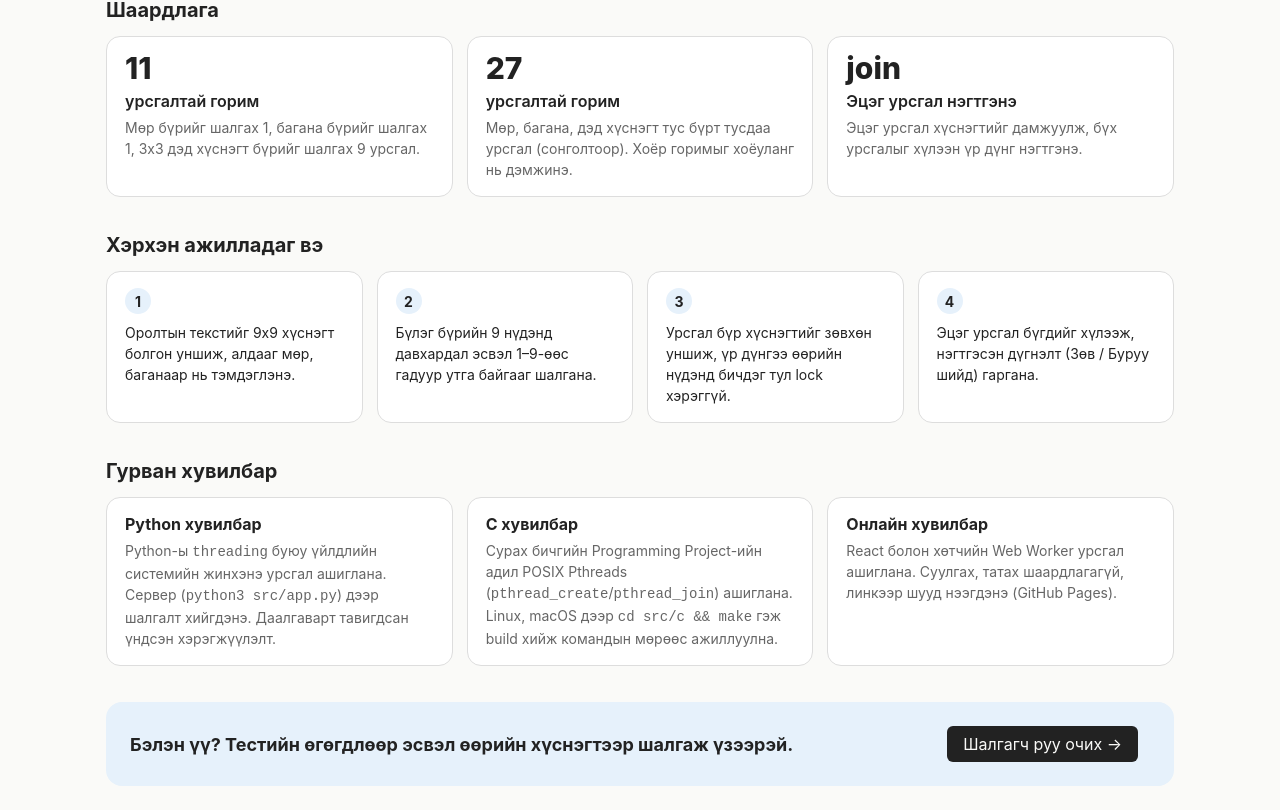
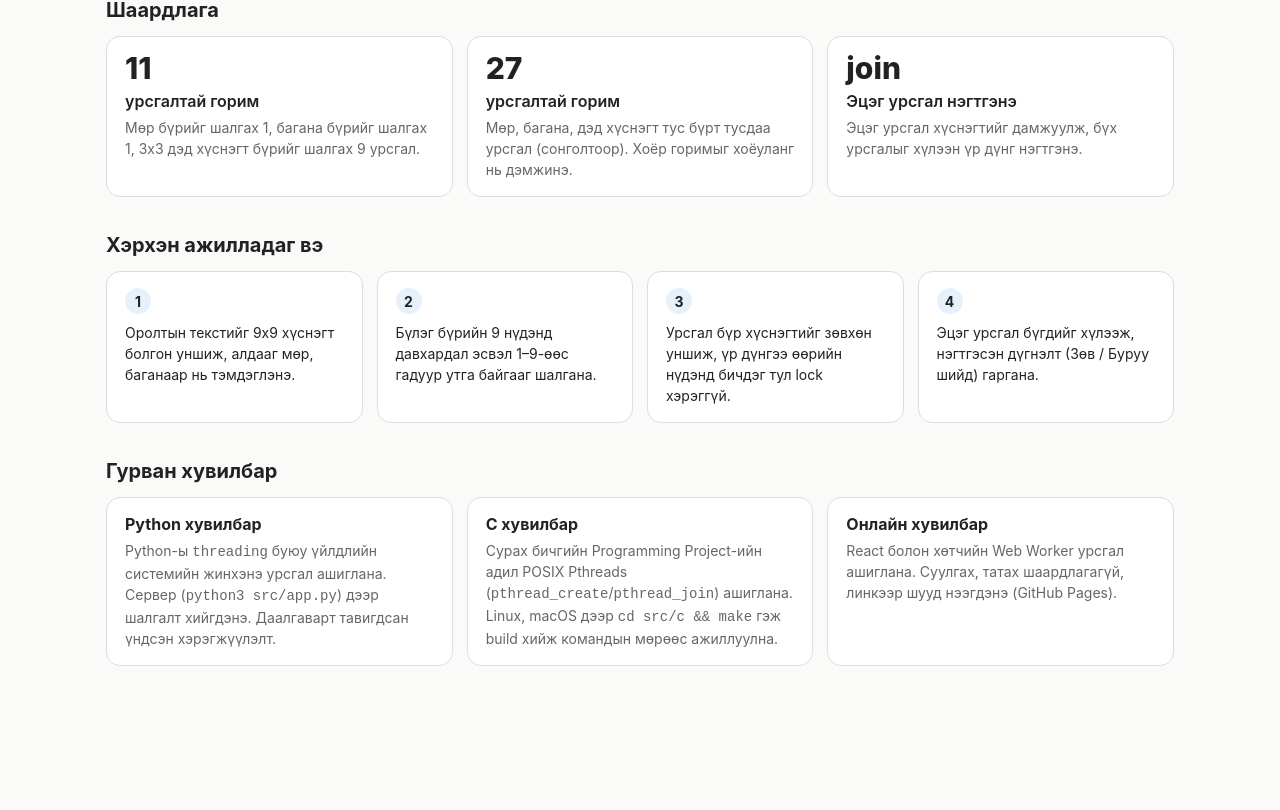
Before and after one commit to Baagii-dev/V-1-5-Sudoku-Solution-Validator, a React (Vite) app in the folder web/: page / in a window 1280 px wide. Shown: the part 581-1391 px from the top of the page. After the commit the page ends 1271 px from the top, so only its background shows below. Built offline with nearby package versions, Linux system fonts and the light colour scheme; the HTML template or start-up script is replaced by a standard one.

Commit message:
fix: remove home page call-to-action banner

```diff
--- a/web/src/pages/Home.jsx
+++ b/web/src/pages/Home.jsx
@@ -56,10 +56,6 @@ export default function Home() {
         </div>
       </section>
 
-      <div className="band">
-        <b>Бэлэн үү? Тестийн өгөгдлөөр эсвэл өөрийн хүснэгтээр шалгаж үзээрэй.</b>
-        <a className="cta" href="#/validator">Шалгагч руу очих →</a>
-      </div>
     </div>
   );
 }
```
Also changed, not shown: 1 other file (tests, documents, lock files or other folders).
